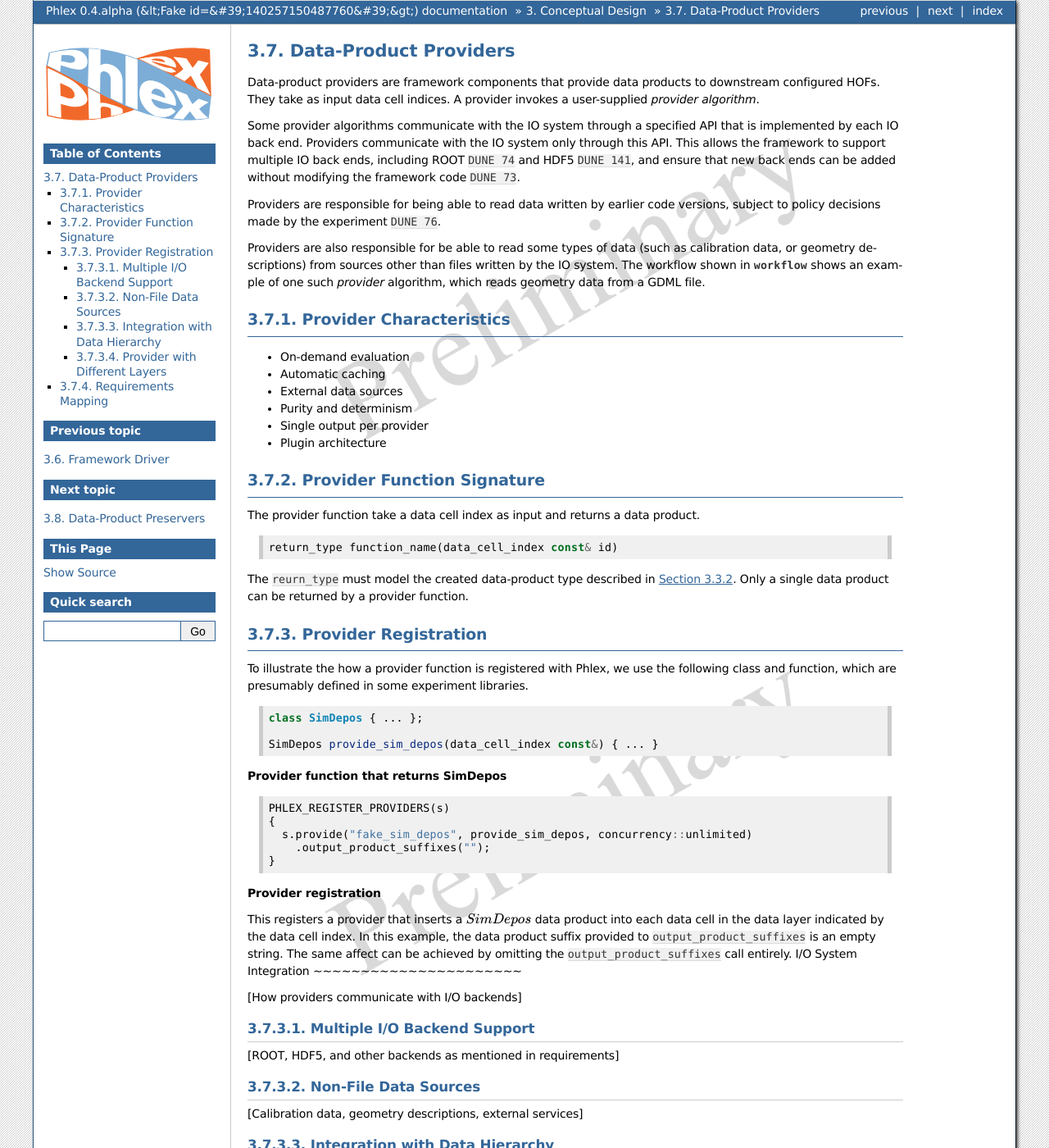
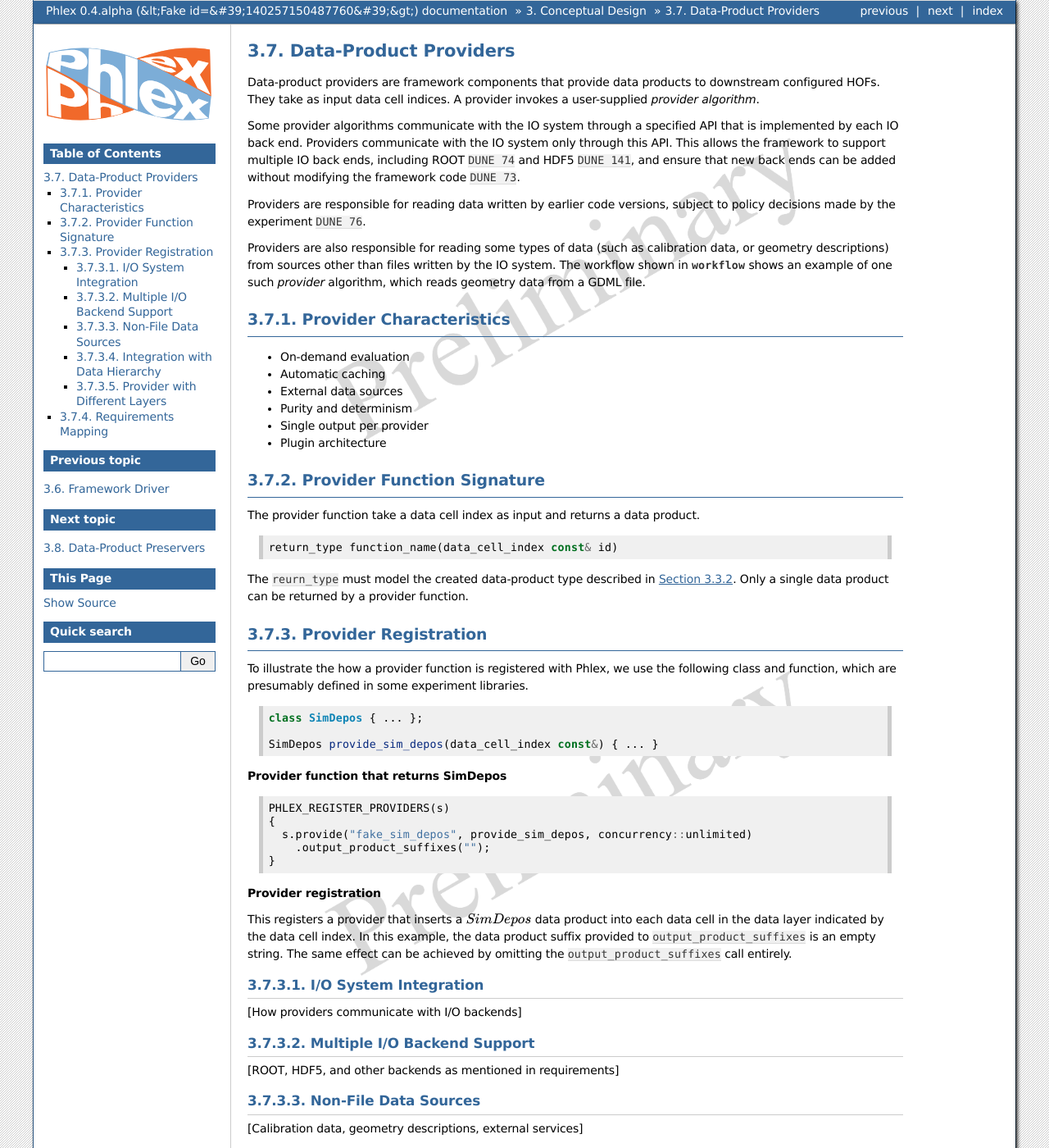
Before and after one commit to Framework-R-D/phlex-design, a Sphinx documentation site: the page built from doc/ch_conceptual_design/providers.rst, in a window 1280 px wide and 1400 px high. Shown: the whole window at 82% size. Built offline with Sphinx 7.4.7, drawn with Linux system fonts in a browser that asks for light colours; cross-references to code outside the pages are shown as plain code; some of the changed text lies outside the part shown.

Commit message:
Minor spelling and grammar corrections

```diff
--- a/doc/ch_conceptual_design/providers.rst
+++ b/doc/ch_conceptual_design/providers.rst
@@ -9,11 +9,10 @@
 Providers communicate with the IO system only through this API.
 This allows the framework to support multiple IO back ends, including ROOT :need:`DUNE 74` and HDF5 :need:`DUNE 141`, and ensure that new back ends can be added without modifying the framework code :need:`DUNE 73`.
 
-Providers are responsible for being able to read data written by earlier code versions, subject to policy decisions made by the experiment :need:`DUNE 76`.
+Providers are responsible for reading data written by earlier code versions, subject to policy decisions made by the experiment :need:`DUNE 76`.
 
-Providers are also responsible for be able to read some types of data (such as calibration data, or geometry descriptions) from sources other than files written by the IO system.
+Providers are also responsible for reading some types of data (such as calibration data, or geometry descriptions) from sources other than files written by the IO system.
 The workflow shown in :numref:`workflow` shows an example of one such *provider* algorithm, which reads geometry data from a GDML file.
-
 
 Provider Characteristics
 ------------------------
@@ -62,7 +61,8 @@
 
 This registers a provider that inserts a :product:`SimDepos` data product into each data cell in the data layer indicated by the data cell index.
 In this example, the data product suffix provided to :cpp:`output_product_suffixes` is an empty string.
-The same affect can be achieved by omitting the :cpp:`output_product_suffixes` call entirely.
+The same effect can be achieved by omitting the :cpp:`output_product_suffixes` call entirely.
+
 I/O System Integration
 ~~~~~~~~~~~~~~~~~~~~~~
 
@@ -72,8 +72,6 @@
 ~~~~~~~~~~~~~~~~~~~~~~~~~~~~
 
 [ROOT, HDF5, and other backends as mentioned in requirements]
-
-
 
 Non-File Data Sources
 ~~~~~~~~~~~~~~~~~~~~~
```
